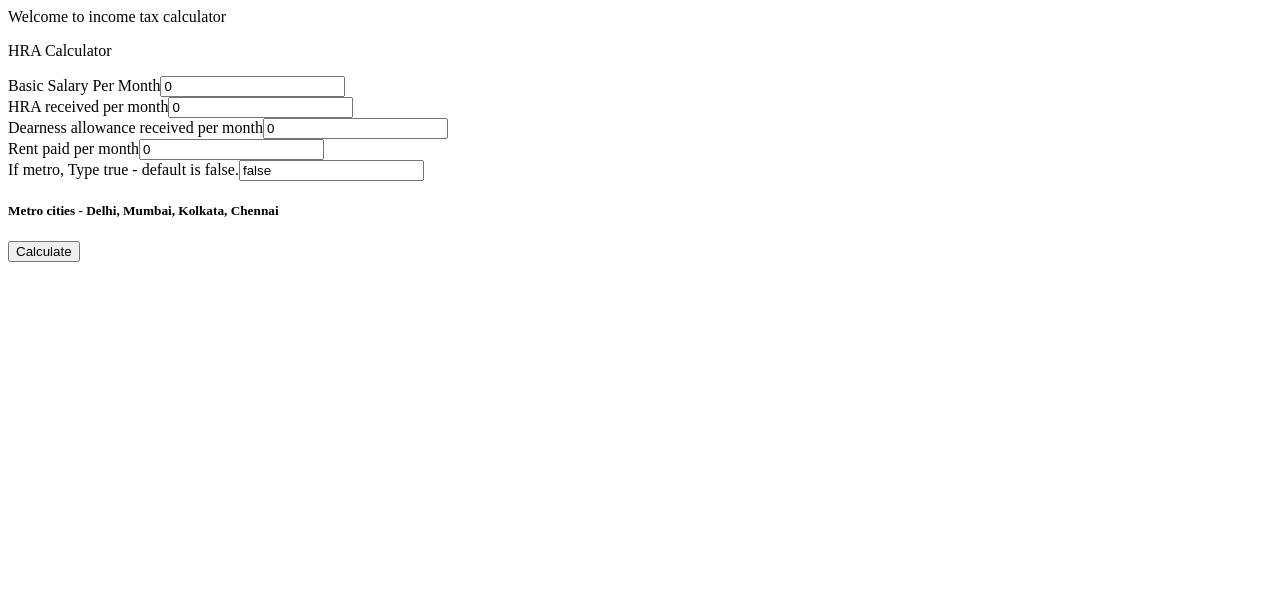
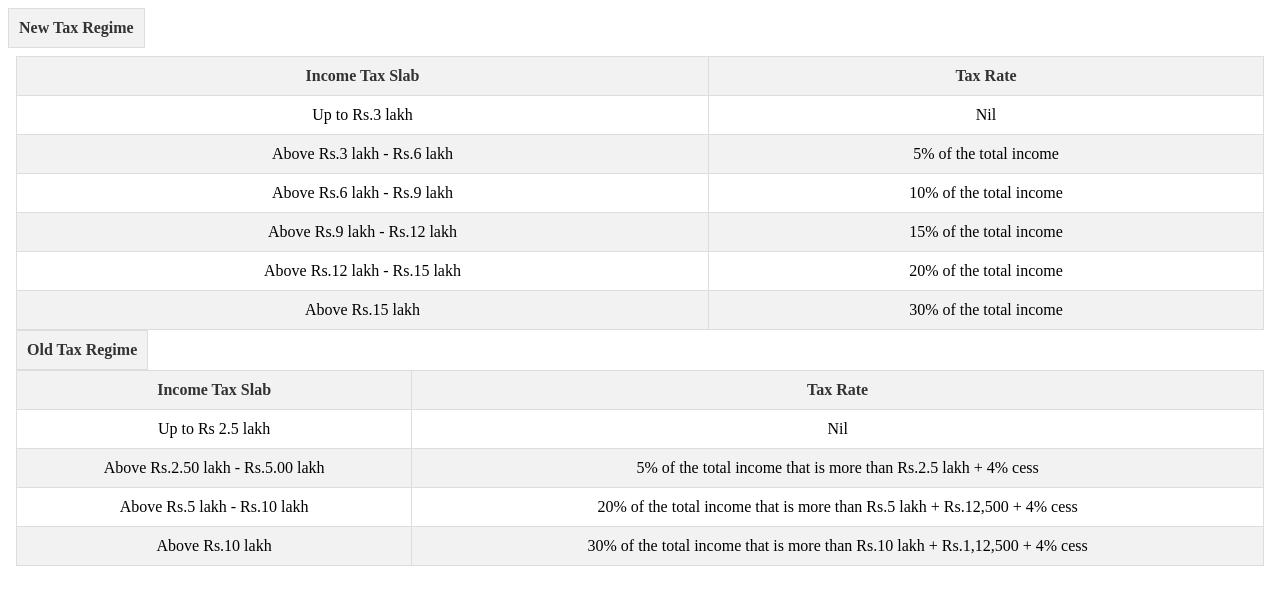
Before and after one commit to Saipraneeth1001/IT-cal-ui, a React (Create React App) app: page /taxslabs in a window 1280 px wide. Shown: the top 604 px of the page. Built offline with nearby package versions, Linux system fonts and the light colour scheme.

Commit message:
added store, router, redux

```diff
--- a/package.json
+++ b/package.json
@@ -8,7 +8,10 @@
     "@testing-library/user-event": "^13.5.0",
     "react": "^18.2.0",
     "react-dom": "^18.2.0",
+    "react-redux": "^8.0.5",
+    "react-router-dom": "^6.9.0",
     "react-scripts": "5.0.1",
+    "redux": "^4.2.1",
     "web-vitals": "^2.1.4"
   },
   "scripts": {
--- a/src/App.js
+++ b/src/App.js
@@ -1,18 +1,24 @@
-import './App.css';
-import HRACalculator from './components/HRACalculator';
-import Calculator from './components/IncomeTaxCalculator';
-import TaxableIncomeCalculator from './components/TaxableIncome';
+import "./App.css";
+import HRACalculator from "./components/HRACalculator";
+import Calculator from "./components/IncomeTaxCalculator";
+import TaxableIncomeCalculator from "./components/TaxableIncome";
+import GlobalValues from "./components/GlobalValues";
 
 function App() {
   return (
     <div className="App">
-      <header className="App-header">
-         Welcome to income tax calculator
-      </header>
+      <header className="App-header">Welcome to income tax calculator</header>
       <div>
+        <button style={{ margin: "7px" }}>
+          <a href="/taxslabs">Any info you might need can be found here.</a>
+        </button>
         <p>HRA Calculator</p>
-        {/* <TaxableIncomeCalculator /> */}
         <HRACalculator />
+        <p>Taxable Income Calculator</p>
+        <TaxableIncomeCalculator />
+      </div>
+      <div style={{ margin: "3px" }}>
+        <GlobalValues />
       </div>
     </div>
   );
--- /dev/null
+++ b/src/components/GlobalValues.js
@@ -0,0 +1,18 @@
+import { useSelector } from "react-redux";
+
+const GlobalValues = () => {
+
+    const taxableIncome = useSelector(state => state.taxableIncome);
+    const hraCalculated = useSelector(state => state.hraCalculated);
+
+    return (
+        <div>
+            <p>Global Values</p>
+            { taxableIncome? <p>Taxable Income: {taxableIncome}</p> : ""}
+            <br />
+            { hraCalculated? <p>HRA Calculated: {hraCalculated}</p> : ""}
+        </div>
+      );
+}
+
+export default GlobalValues;
--- a/src/components/HRACalculator.js
+++ b/src/components/HRACalculator.js
@@ -1,4 +1,5 @@
 import { useState } from "react";
+import { useDispatch } from "react-redux";
 
 const HRACalculator = () => {
   const [metro, setMetro] = useState(false);
@@ -7,6 +8,8 @@ const HRACalculator = () => {
   const [hra, setHra] = useState(0);
   const [rentPaid, setRentPaid] = useState(0);
   const [taxableHra, setTaxableHra] = useState(0);
+
+  const dispatch = useDispatch();
 
   const calcuateHRA = () => {
     if (hra * 12 < 100000) {
@@ -21,6 +24,7 @@ const HRACalculator = () => {
       }
       const arent = (rentPaid * 12) - 0.1 * (basic + dearness) * 12;
       setTaxableHra((hra * 12) - Math.min(ahra, ametro, arent));
+      dispatch({type: "hraCalculated", payload: (hra * 12) - Math.min(ahra, ametro, arent)});
     }
   };
 
@@ -77,7 +81,7 @@ const HRACalculator = () => {
           <br />
           <h5>Metro cities - Delhi, Mumbai, Kolkata, Chennai</h5>
         </div>
-        <button type="submit">Calculate</button>
+        <button type="submit">Calculate HRA</button>
       </form>
         <div>
         {taxableHra?  <h4> {taxableHra} </h4>: ""}
--- /dev/null
+++ b/src/components/Info.js
@@ -0,0 +1,7 @@
+const Info = () => {
+    return(
+        <p>All the info can be found here.</p>
+    );
+}
+
+export default Info;
--- /dev/null
+++ b/src/components/Router.js
@@ -0,0 +1,26 @@
+import { createBrowserRouter } from "react-router-dom";
+
+import App from '../App';
+import Info from './Info';
+import TaxSlabs from "./TaxSlabs";
+
+const Router = createBrowserRouter([
+
+    {
+        path: "/",
+        element: (
+            <App />
+        )
+    },
+
+    {
+        path: "/info",
+        element: <Info />
+    },
+    {
+        path: "/taxslabs",
+        element: <TaxSlabs />
+    }
+]);
+
+export default Router;
--- /dev/null
+++ b/src/components/TaxSlabs.js
@@ -0,0 +1,83 @@
+import React from "react";
+import "./css/TaxSlabs.css";
+
+export default function TaxSlabs() {
+  return (
+    <>
+     <th>New Tax Regime</th>
+      <head>
+        <title>Income Tax Slab</title>
+        <style></style>
+      </head>
+      <body>
+        <table>
+          <thead>
+            <tr>
+              <th>Income Tax Slab</th>
+              <th>Tax Rate</th>
+            </tr>
+          </thead>
+          <tbody>
+            <tr>
+              <td>Up to Rs.3 lakh</td>
+              <td>Nil</td>
+            </tr>
+            <tr>
+              <td>Above Rs.3 lakh - Rs.6 lakh</td>
+              <td>5% of the total income</td>
+            </tr>
+            <tr>
+              <td>Above Rs.6 lakh - Rs.9 lakh</td>
+              <td>10% of the total income</td>
+            </tr>
+            <tr>
+              <td>Above Rs.9 lakh - Rs.12 lakh</td>
+              <td>15% of the total income</td>
+            </tr>
+            <tr>
+              <td>Above Rs.12 lakh - Rs.15 lakh</td>
+              <td>20% of the total income</td>
+            </tr>
+            <tr>
+              <td>Above Rs.15 lakh</td>
+              <td>30% of the total income</td>
+            </tr>
+          </tbody>
+        </table>
+
+        <th>Old Tax Regime</th>
+        <head>
+            <title>Income Tax Slab</title>
+            <style></style>
+        </head>
+
+        <table>
+          <thead>
+            <tr>
+              <th>Income Tax Slab</th>
+              <th>Tax Rate</th>
+            </tr>
+          </thead>
+          <tbody>
+            <tr>
+              <td>Up to Rs 2.5 lakh</td>
+              <td>Nil</td>
+            </tr>
+            <tr>
+              <td>Above Rs.2.50 lakh - Rs.5.00 lakh</td>
+              <td>5% of the total income that is more than Rs.2.5 lakh + 4% cess</td>
+            </tr>
+            <tr>
+              <td>Above Rs.5 lakh - Rs.10 lakh</td>
+              <td>20% of the total income that is more than Rs.5 lakh + Rs.12,500 + 4% cess</td>
+            </tr>
+            <tr>
+              <td>Above Rs.10 lakh</td>
+              <td>30% of the total income that is more than Rs.10 lakh + Rs.1,12,500 + 4% cess</td>
+            </tr>
+          </tbody>
+        </table>
+      </body>
+    </>
+  );
+}
--- a/src/components/TaxableIncome.js
+++ b/src/components/TaxableIncome.js
@@ -1,14 +1,25 @@
 import React, { useState } from "react";
+import { useDispatch } from "react-redux";
 
 function TaxableIncomeCalculator() {
   const [taxableSalary, setTaxableSalary] = useState(0);
-  const [totalMonthlySalary, setTotalMonthlySalary] = useState(0);
+  const [annualGrossCompensation, setAnnualGrossCompensation] = useState(0);
+  const [bonus, setBonus] = useState(0);
+  const [deductions, setDeductions] = useState(0);
 
-  const calculateTax = () => {};
+  const dispatch = useDispatch();
+
+  const calculateTaxableIncome = () => {
+    const totalIncome = annualGrossCompensation + bonus;
+    setTaxableSalary(totalIncome - deductions);
+
+    dispatch({ type: "taxableIncome", payload: totalIncome - deductions });
+
+  };
 
   const handleSubmit = (event) => {
     event.preventDefault();
-    calculateTax();
+    calculateTaxableIncome();
   };
 
   return (
@@ -19,19 +30,50 @@ function TaxableIncomeCalculator() {
             <h5>Let's find out your taxable income..</h5>
             <h5>Enter your monthly Salary below..</h5>
           </div>
-          <label htmlFor="Total Monthly Salary">Total Monthly Salary</label>
+          <label htmlFor="Annual Gross Compensation">
+            Annual Gross Compensation:
+          </label>
           <input
             type="number"
-            id="totalMonthlySalary"
-            value={totalMonthlySalary}
-            onChange={(e) => setTotalMonthlySalary(parseFloat(e.target.value))}
+            id="agc"
+            value={annualGrossCompensation}
+            onChange={(e) =>
+              setAnnualGrossCompensation(parseFloat(e.target.value))
+            }
+          />
+          <p>Add all your Incentives and bonuses after your gross salary</p>
+          <label htmlFor="Bonus">Bonus and Incentives: </label>
+          <input
+            type="number"
+            id="bai"
+            value={bonus}
+            onChange={(e) => setBonus(parseFloat(e.target.value))}
           />
           <div>
             <h5>To find your taxable income, we need all your deductions.</h5>
-            <h5>Deductions are </h5>
+            <h5>
+              Find out more about deductions click &nbsp;
+              <a
+                target="_"
+                href="https://www.bankbazaar.com/tax/tax-deduction-and-types.html"
+              >
+                here
+              </a>
+            </h5>
           </div>
+          <div>
+            <p>Find all your deductions, add them and type it here.</p>
+            <label htmlFor="Total Deductions">Deductions: </label>
+            <input
+              type="number"
+              id="deductions"
+              value={deductions}
+              onChange={(e) => setDeductions(parseFloat(e.target.value))}
+            />
+          </div>
+          <br />
         </div>
-        <button type="submit">Calculate</button>
+        <button type="submit">Calculate Taxable Income</button>
       </form>
     </div>
   );
--- /dev/null
+++ b/src/components/css/TaxSlabs.css
@@ -0,0 +1,20 @@
+table {
+    border-collapse: collapse;
+    width: 100%;
+    text-align: center;
+}
+
+th, td {
+    padding: 10px;
+    border: 1px solid #ddd;
+}
+
+th {
+    background-color: #f2f2f2;
+    font-weight: bold;
+    color: #333;
+}
+
+tr:nth-child(even) {
+    background-color: #f2f2f2;
+}
--- a/src/index.js
+++ b/src/index.js
@@ -1,14 +1,20 @@
-import React from 'react';
-import ReactDOM from 'react-dom/client';
-import './index.css';
-import App from './App';
-import reportWebVitals from './reportWebVitals';
+import React from "react";
+import ReactDOM from "react-dom/client";
+import "./index.css";
+import App from "./App";
+import reportWebVitals from "./reportWebVitals";
+import { Provider } from "react-redux";
+import store from "./store";
+import { RouterProvider } from "react-router-dom";
+import Router from "./components/Router";
 
-const root = ReactDOM.createRoot(document.getElementById('root'));
+const root = ReactDOM.createRoot(document.getElementById("root"));
 root.render(
-  <React.StrictMode>
-    <App />
-  </React.StrictMode>
+  <Provider store={store}>
+    <React.StrictMode>
+      <RouterProvider router={Router} />
+    </React.StrictMode>
+  </Provider>
 );
 
 // If you want to start measuring performance in your app, pass a function
--- /dev/null
+++ b/src/store/index.js
@@ -0,0 +1,23 @@
+import { createStore } from 'redux';
+const initialState = {
+    taxableIncome: 0,
+    hraCalculated: 0
+}
+
+const reducer = (state = initialState, action) => {
+
+    if (action.type === "taxableIncome") {
+        return { ...state, taxableIncome: action.payload}
+    }
+
+    if (action.type === "hraCalculated") {
+        return { ...state, hraCalculated: action.payload}
+    }
+
+    return state;
+
+}
+
+const store = createStore(reducer);
+
+export default store;
```
Also changed, not shown: 1 other file (tests, documents, lock files or other folders).
